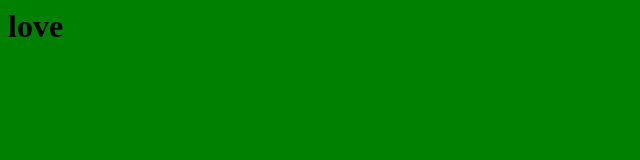
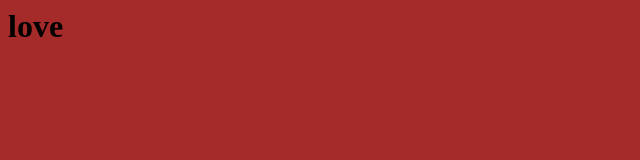
Before and after one commit to gayatri093/color-code, a plain HTML site: page index.html in a window 1280 px wide. Shown: the whole page, without its empty margins (0-640 px from the left). Drawn offline with Linux system fonts and the light colour scheme.

Commit message:
yeah
Signed-off-by: gayatri093 <105427559+gayatri093@users.noreply.github.com>

```diff
--- a/index.html
+++ b/index.html
@@ -1,7 +1,7 @@
 <html>
     <head>
         <title> hey </title>
-        <body bgcolor="green">
+        <body bgcolor="brown">
             <h1 > love</h1>
 
         </body>
```
